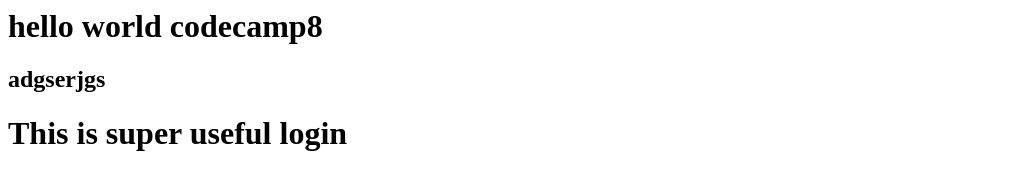
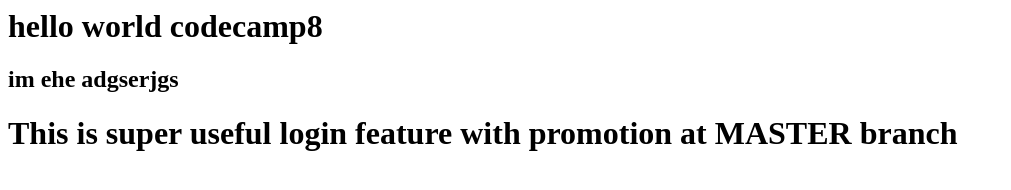
Before and after one commit to Narongkorn1703/learn-git-test, a plain HTML site: page index.html in a window 1280 px wide. Shown: the whole page, without its empty margins (0-1011 px from the left). Drawn offline with Linux system fonts and the light colour scheme.

Commit message:
master-branch

```diff
--- a/index.html
+++ b/index.html
@@ -2,6 +2,6 @@
     hello world codecamp8
 </h1>
 <h2>
-    adgserjgs
+    im ehe adgserjgs
 </h2>
-<h1>This is super useful login </h1>
+<h1>This is super useful login feature with promotion at MASTER branch </h1>
```
